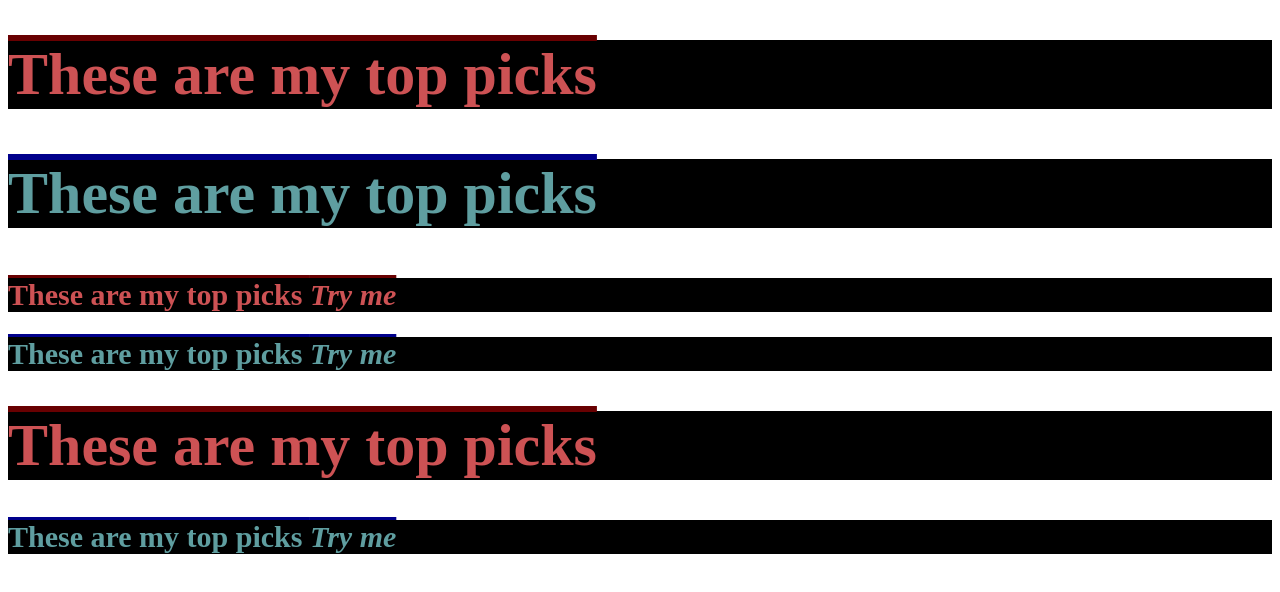
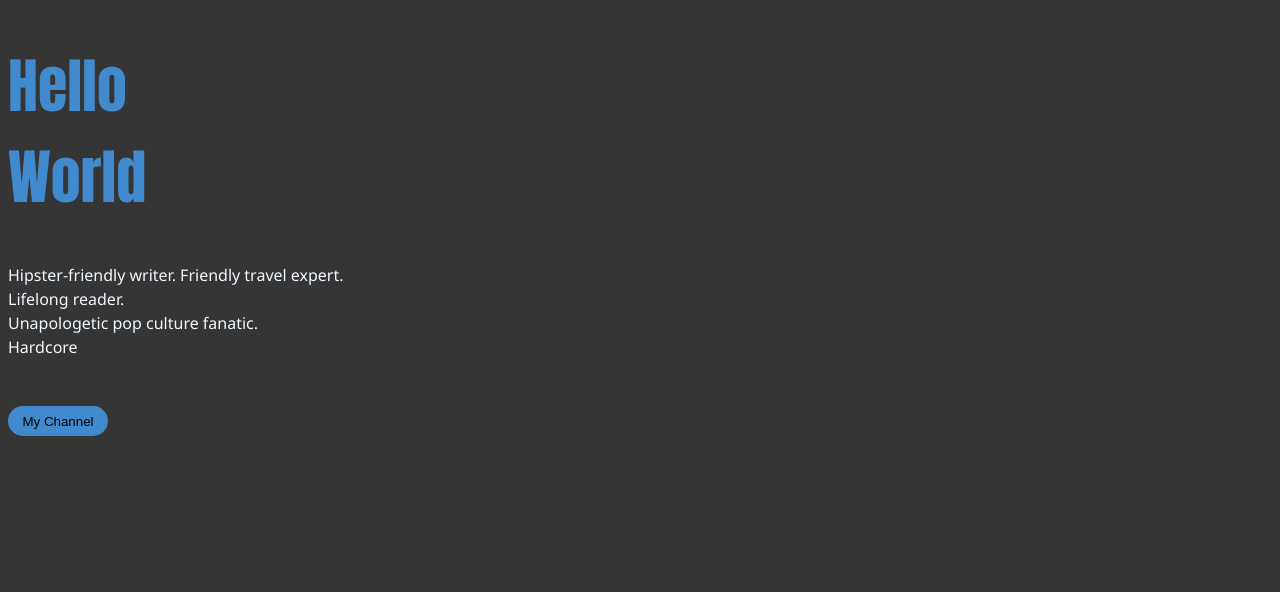
Before and after one commit to AdidasGrass/emilianodraw, a plain HTML site: page test.html in a window 1280 px wide. Drawn offline with Linux system fonts and the light colour scheme.

Commit message:
Wayyy more new things

```diff
--- a/test.html
+++ b/test.html
@@ -2,41 +2,34 @@
 <html>
 <head>
 <meta charset="UTF-8">
-<title>Untitled Document</title>
-	<style type="text/css">
-		h1{
-			color:#CD5254;
-			 background-color: black;
+<title>My Top Picks</title>
+	<style>
+		body {
+			background:#353535;
+			color: aliceblue;
+			font-family:Impact, Haettenschweiler, "Franklin Gothic Bold", "Arial Black", "sans-serif";
+		}
+		h1 {
+			color:#428ACE;
 			font-size: 60px;
-			text-decoration: overline;
-			text-decoration-color:#680001;
 		}
-		h2{
-			color:cadetblue;
-			 background-color: black;
-			font-size: 60px;
-			text-decoration: overline;
-			text-decoration-color:darkblue;
+		button {
+			background-color:#428ACE;
+			border:none;
+			border-radius: 25px;
+			width: 100px;
+			height: 30px;
 		}
-
-		.bo{
-			font-size: 30px;
-		}
-		span{
-			font-style: italic;
-		}
-		h2 span{
-			font-style: oblique;
+		p1 {
+			font-family:Segoe, "Segoe UI", "DejaVu Sans", "Trebuchet MS", Verdana, "sans-serif";
 		}
 	</style>
 </head>
 <body>
-	<h1>These are my top picks</h1>
-	<h2>These are my top picks</h2>
-	<h1 class="bo">These are my top picks <span>Try me</span></h1>
-	<h2 class="bo">These are my top picks <span>Try me</span></h2>
-	<h1>These are my top picks</h1>
-	<h2 class="bo">These are my top picks <span>Try me</span></h2>
-
+	<h1>Hello<br/>World</h1>
+	<p1>Hipster-friendly writer. Friendly travel expert.<br>Lifelong reader.</br>Unapologetic pop culture fanatic.<br/>Hardcore</br></p1>
+	<br/>
+	<br/>
+	<p1><button>My Channel</button></p1>
 </body>
 </html>
```
